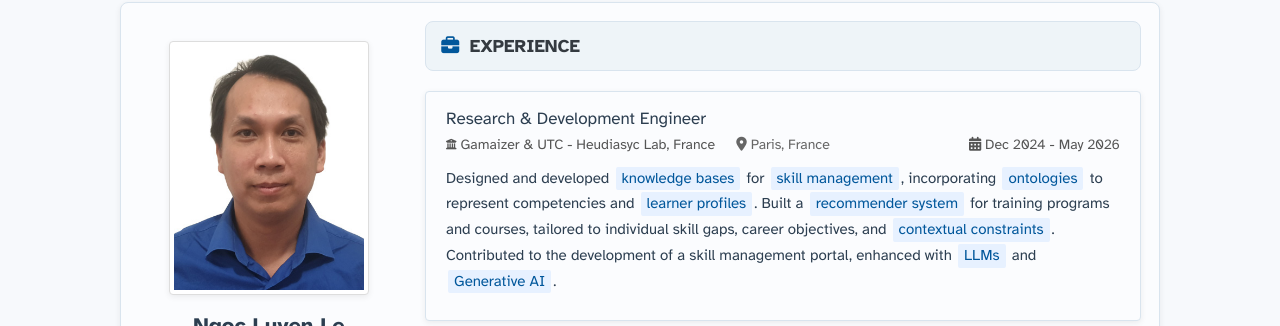
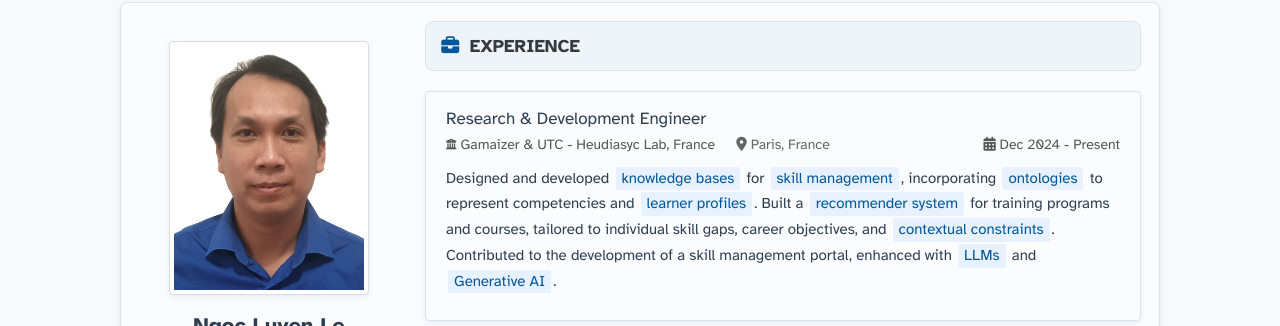
Before and after one commit to lengocluyen/lengocluyen.github.io, a Jekyll site: the page built from resume.html, in a window 1280 px wide and 900 px high. Shown: the part 178-504 px from the top of the window. Built offline with Jekyll 4.4.1, drawn with Linux system fonts in a browser that asks for light colours; some web fonts are replaced; a style sheet for code colours, icons or effects is not loaded.

Commit message:
Resume: Gamaizer role is ongoing (Dec 2024 - Present)
Co-Authored-By: Claude Opus 5.5 <noreply@anthropic.com>

```diff
--- a/_includes/experience.html
+++ b/_includes/experience.html
@@ -9,7 +9,7 @@
           <div class="experience-meta">
             <span class="left-meta"><i class="fa fa-university fa-xs"></i> Gamaizer & UTC - Heudiasyc Lab, France</span>
             <span class="center-meta"><i class="fas fa-map-marker-alt"></i> Paris, France</span>
-            <span class="right-meta"><i class="fa fa-calendar-alt"></i> Dec 2024 - May 2026</span>
+            <span class="right-meta"><i class="fa fa-calendar-alt"></i> Dec 2024 - Present</span>
           </div>
         </div>
         <p>
```
